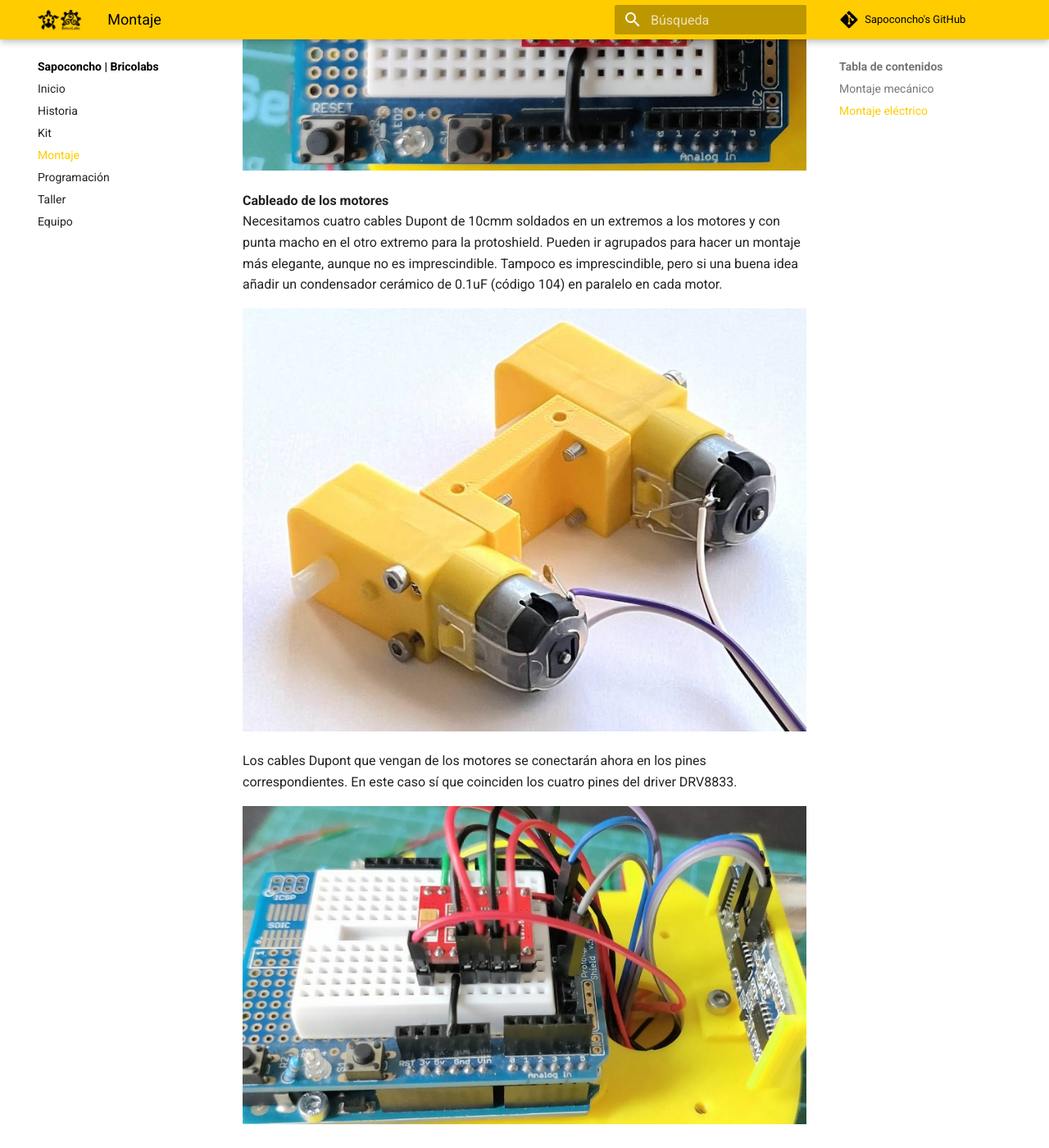
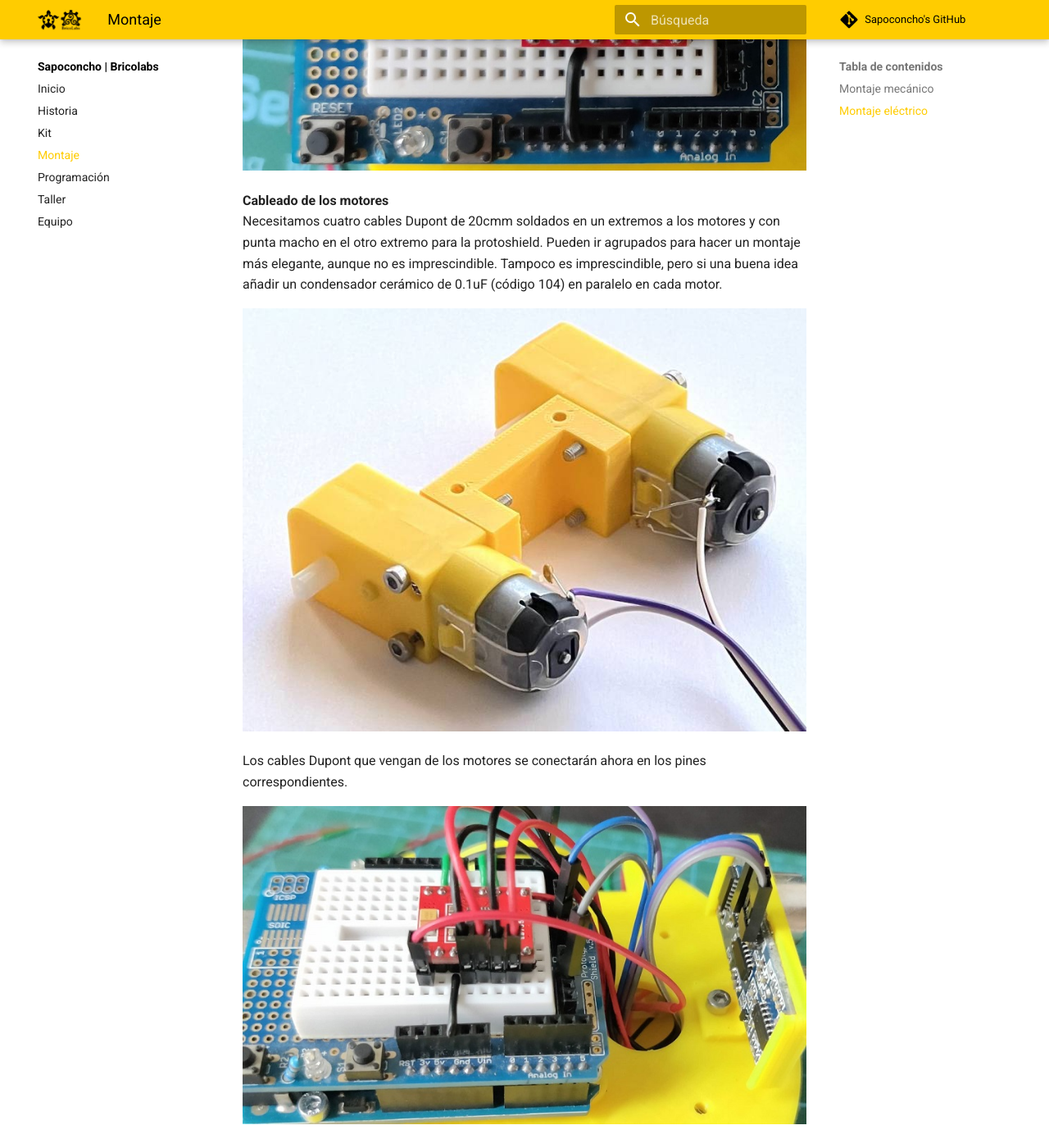
Before and after one commit to brico-labs/sapoconcho, an MkDocs documentation site: the page built from docs/montaje.md, in a window 1280 px wide and 1400 px high, scrolled down 5646 px. Shown: the whole window at 82% size. Built offline with MkDocs 1.6.1 and Material for MkDocs 9.7.7, drawn with Linux system fonts in a browser that asks for light colours; comment, search, counter and statistics services are not loaded; some of the changed text lies outside the part shown.

Commit message:
updated doc

```diff
--- a/docs/montaje.md
+++ b/docs/montaje.md
@@ -47,11 +47,11 @@ A continuación hay que pinchar el driver teniendo cuidado con que los pines y l
 ![cableado driver](img/cableado_driver.jpeg)
 
 **Cableado de los motores**
-Necesitamos cuatro cables Dupont de 10cmm soldados en un extremos a los motores y con punta macho en el otro extremo para la protoshield. Pueden ir agrupados para hacer un montaje más elegante, aunque no es imprescindible. Tampoco es imprescindible, pero si una buena idea añadir un condensador cerámico de 0.1uF (código 104) en paralelo en cada motor.
+Necesitamos cuatro cables Dupont de 20cmm soldados en un extremos a los motores y con punta macho en el otro extremo para la protoshield. Pueden ir agrupados para hacer un montaje más elegante, aunque no es imprescindible. Tampoco es imprescindible, pero si una buena idea añadir un condensador cerámico de 0.1uF (código 104) en paralelo en cada motor.
 
 ![cable motores](img/cable_motores.jpeg)
 
-Los cables Dupont que vengan de los motores se conectarán ahora en los pines correspondientes. En este caso sí que coinciden los cuatro pines del driver DRV8833.
+Los cables Dupont que vengan de los motores se conectarán ahora en los pines correspondientes.
 
 ![Pines motores](img/montaje_8.jpg)
 
```
Also changed, not shown: other parts of docs/montaje.md (+1 -1 lines).
